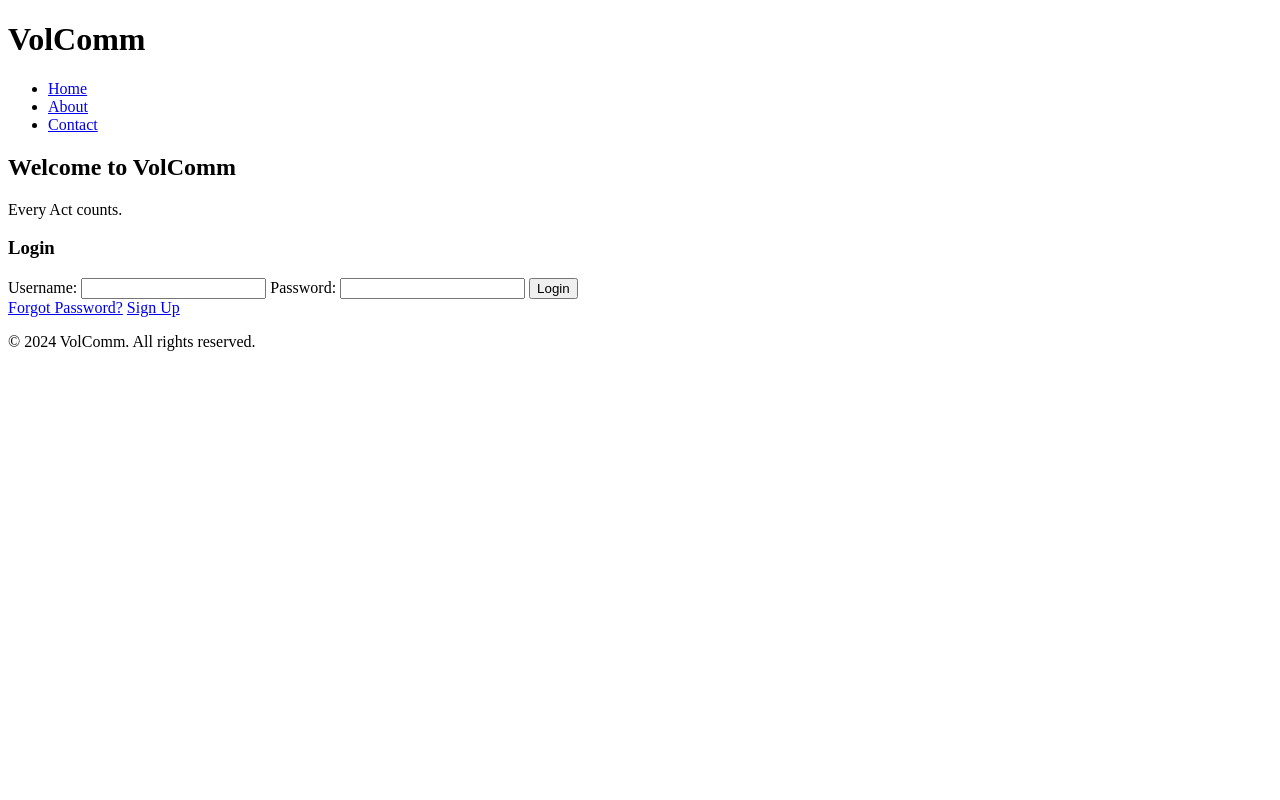
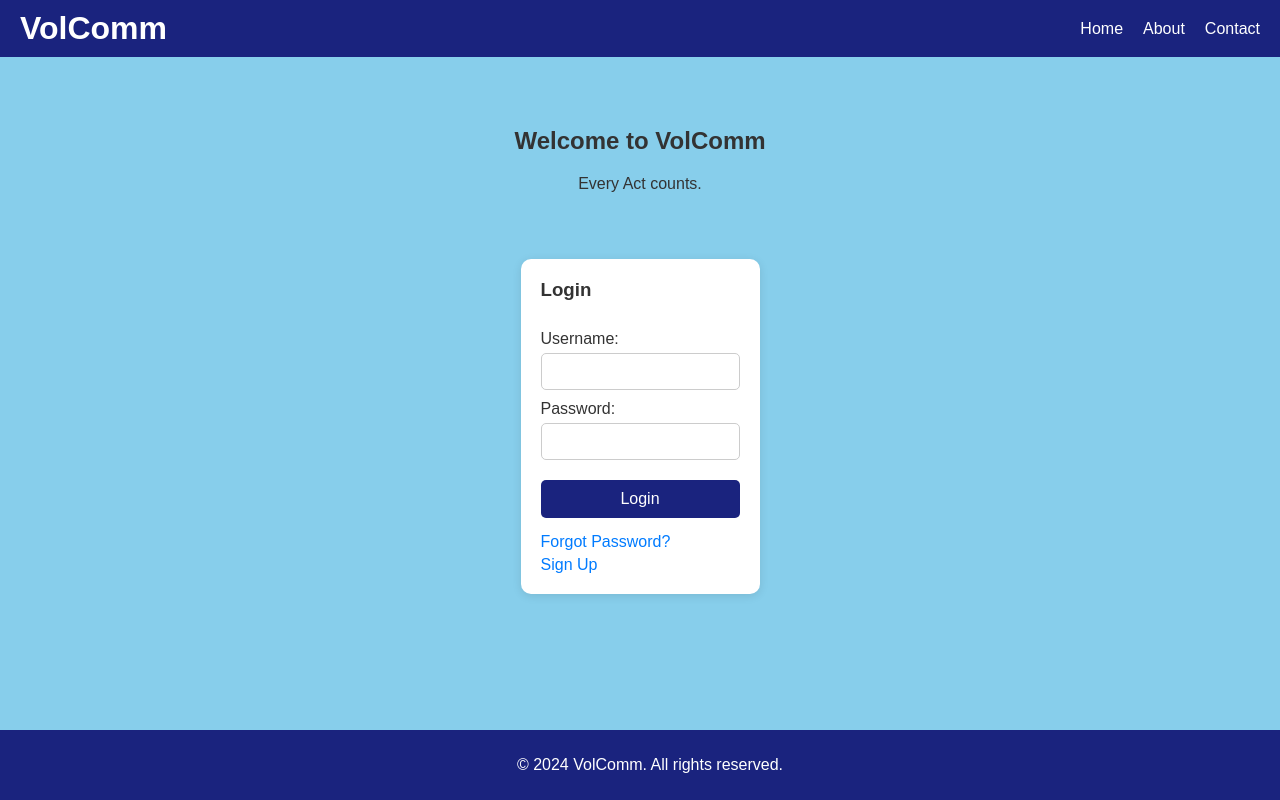
Before and after one commit to TheCatSmurf/VolComm, a plain HTML site: page SingIn.html in a window 1280 px wide. Drawn offline with Linux system fonts and the light colour scheme.

Commit message:
Add files via upload

```diff
--- a/ForgotPassword.css
+++ b/ForgotPassword.css
@@ -0,0 +1,68 @@
+body {
+    font-family: Arial, sans-serif;
+    background-color: #87CEEB;
+    color: #333;
+    display: flex;
+    justify-content: center;
+    align-items: center;
+    height: 100vh;
+    margin: 0;
+}
+
+.login-container, .register-container, .forgot-password-container {
+    background-color: #fff;
+    padding: 20px;
+    border-radius: 8px;
+    box-shadow: 0 0 10px rgba(0, 0, 0, 0.1);
+    width: 300px;
+    text-align: center;
+}
+
+.login-container h2, .register-container h2, .forgot-password-container h2 {
+    margin-bottom: 20px;
+}
+
+.form-group {
+    margin-bottom: 15px;
+    text-align: left;
+}
+
+.form-group label {
+    display: block;
+    margin-bottom: 5px;
+}
+
+.form-group input {
+    width: 100%;
+    padding: 8px;
+    box-sizing: border-box;
+}
+
+button {
+    width: 100%;
+    padding: 10px;
+    background-color: #007bff;
+    color: #fff;
+    border: none;
+    border-radius: 4px;
+    cursor: pointer;
+}
+
+button:hover {
+    background-color: #0056b3;
+}
+
+.links {
+    margin-top: 15px;
+}
+
+.links a {
+    display: block;
+    margin-top: 5px;
+    color: #007bff;
+    text-decoration: none;
+}
+
+.links a:hover {
+    text-decoration: underline;
+}
--- a/Home.css
+++ b/Home.css
@@ -24,7 +24,7 @@ nav ul {
     margin: 0;
     display: flex;
     justify-content: center;
-    background-color: black;
+
 }
 
 nav li {
@@ -32,13 +32,14 @@ nav li {
 }
 
 nav a {
-    color: #fff;
+    color: rgb(67, 0, 80);
     text-decoration: none;
     font-weight: bold;
 }
 
 main {
     padding: 20px;
+    align-items: center;
 }
 
 section {
@@ -50,7 +51,8 @@ section {
 }
 
 .featured-opportunities, .upcoming-events {
-    display: flex;
+    display: flexbox;
+    padding-left: 35%;
     justify-content: space-around;
     flex-wrap: wrap;
 }
--- a/Home2.css
+++ b/Home2.css
@@ -0,0 +1,123 @@
+body {
+    font-family: Arial, sans-serif;
+    margin: 0;
+    padding: 0;
+    background-color: #f3f2ef;
+    color: #333;
+}
+
+.container {
+    width: 80%;
+    margin: 0 auto;
+}
+
+header {
+    background-color: #0073b1;
+    color: #fff;
+    padding: 20px 0;
+}
+
+header h1 {
+    margin: 0;
+    font-size: 2em;
+    text-align: center;
+}
+
+nav ul {
+    list-style: none;
+    padding: 0;
+    margin: 0;
+    display: flex;
+    justify-content: center;
+}
+
+nav li {
+    margin: 0 10px;
+}
+
+nav a {
+    color: #fff;
+    text-decoration: none;
+    font-weight: bold;
+}
+
+.hero {
+    background-color: #285e8e;
+    color: #fff;
+    padding: 60px 0;
+    text-align: center;
+}
+
+.hero h2 {
+    margin: 0;
+    font-size: 2.5em;
+}
+
+.hero p {
+    margin: 20px 0;
+    font-size: 1.2em;
+}
+
+.btn-primary {
+    background-color: #00a0dc;
+    color: #fff;
+    padding: 10px 20px;
+    text-decoration: none;
+    border-radius: 5px;
+    font-weight: bold;
+}
+
+.btn-primary:hover {
+    background-color: #0073b1;
+}
+
+.featured-opportunities, .upcoming-events {
+    background-color: #fff;
+    padding: 20px;
+    border-radius: 5px;
+    margin-bottom: 20px;
+    box-shadow: 0 0 10px rgba(0, 0, 0, 0.1);
+}
+
+.featured-opportunities h2, .upcoming-events h2 {
+    font-size: 1.8em;
+    margin-bottom: 20px;
+    text-align: center;
+}
+
+.opportunity, .event {
+    margin-bottom: 20px;
+}
+
+.opportunity h3, .event h3 {
+    margin: 0 0 10px;
+    font-size: 1.4em;
+}
+
+.btn-secondary {
+    background-color: #00a0dc;
+    color: #fff;
+    padding: 8px 15px;
+    text-decoration: none;
+    border-radius: 5px;
+    font-weight: bold;
+}
+
+.btn-secondary:hover {
+    background-color: #0073b1;
+}
+
+.join-us {
+    text-align: center;
+    padding: 20px;
+    background-color: #fff;
+    border-radius: 5px;
+    box-shadow: 0 0 10px rgba(0, 0, 0, 0.1);
+}
+
+footer {
+    background-color: #0073b1;
+    color: #fff;
+    text-align: center;
+    padding: 10px 0;
+}
--- a/SignIn.css
+++ b/SignIn.css
@@ -0,0 +1,115 @@
+body {
+    font-family: Arial, sans-serif;
+    margin: 0;
+    padding: 0;
+    background-color: #87CEEB;
+    color: #333;
+}
+
+header {
+    background-color: #1A237E;
+    color: white;
+    padding: 10px 20px;
+    display: flex;
+    justify-content: space-between;
+    align-items: center;
+}
+
+header h1 {
+    margin: 0;
+}
+
+nav ul {
+    list-style: none;
+    margin: 0;
+    padding: 0;
+    display: flex;
+}
+
+nav li {
+    margin-left: 20px;
+}
+
+nav a {
+    color: white;
+    text-decoration: none;
+}
+
+.hero {
+    text-align: center;
+    padding: 50px 20px;
+}
+
+.login {
+    display: flex;
+    justify-content: center;
+    align-items: center;
+    height: 60vh;
+}
+
+.login-box {
+    background-color: #FFFFFF;
+    margin-bottom: auto;
+    padding: 20px;
+    border-radius: 10px;
+    box-shadow: 0 2px 10px rgba(0, 0, 0, 0.1);
+}
+
+.login-box h3 {
+    margin-top: 0;
+}
+
+.login-box form {
+    display: flex;
+    flex-direction: column;
+}
+
+.login-box label {
+    margin: 10px 0 5px;
+}
+
+.login-box input {
+    padding: 10px;
+    border: 1px solid #ccc;
+    border-radius: 5px;
+}
+
+.login-box button {
+    margin-top: 20px;
+    padding: 10px;
+    border: none;
+    border-radius: 5px;
+    background-color: #1A237E;
+    color: white;
+    cursor: pointer;
+    font-size: 16px;
+}
+
+.login-box button:hover {
+    background-color: #FF7F50;
+}
+
+.links {
+    margin-top: 15px;
+}
+
+.links a {
+    display: block;
+    margin-top: 5px;
+    color: #007bff;
+    text-decoration: none;
+}
+
+.links a:hover {
+    text-decoration: underline;
+}
+
+footer {
+    background-color: #1A237E;
+    color: white;
+    text-align: center;
+    padding: 10px;
+    position: absolute;
+    bottom: 0;
+    width: 100%;
+}
--- a/SignUp.css
+++ b/SignUp.css
@@ -1,6 +1,7 @@
 body {
     font-family: Arial, sans-serif;
-    background-color: #f0f2f5;
+    background-color: #87CEEB;
+    color: #333;
     display: flex;
     justify-content: center;
     align-items: center;
--- a/SingIn.html
+++ b/SingIn.html
@@ -11,7 +11,7 @@
         <h1>VolComm</h1>
         <nav>
             <ul>
-                <li><a href="#">Home</a></li>
+                <li><a href="index.html">Home</a></li>
                 <li><a href="#">About</a></li>
                 <li><a href="#">Contact</a></li>
             </ul>
```
Also changed, not shown: ForgotPassword.html (+38 -0 lines), Home2.html (+116 -0 lines), SignUp.html (+2 -2 lines), index.html (+66 -0 lines).
